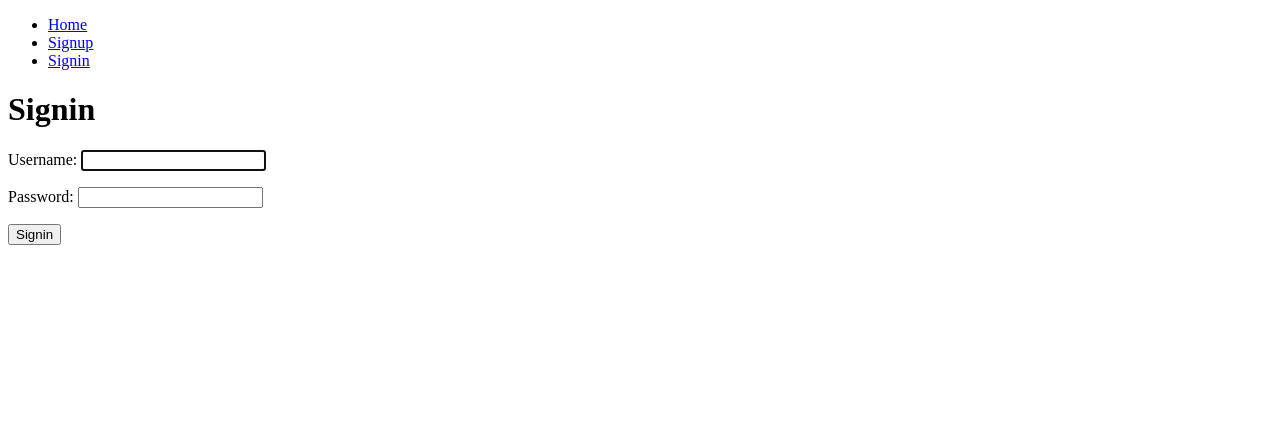
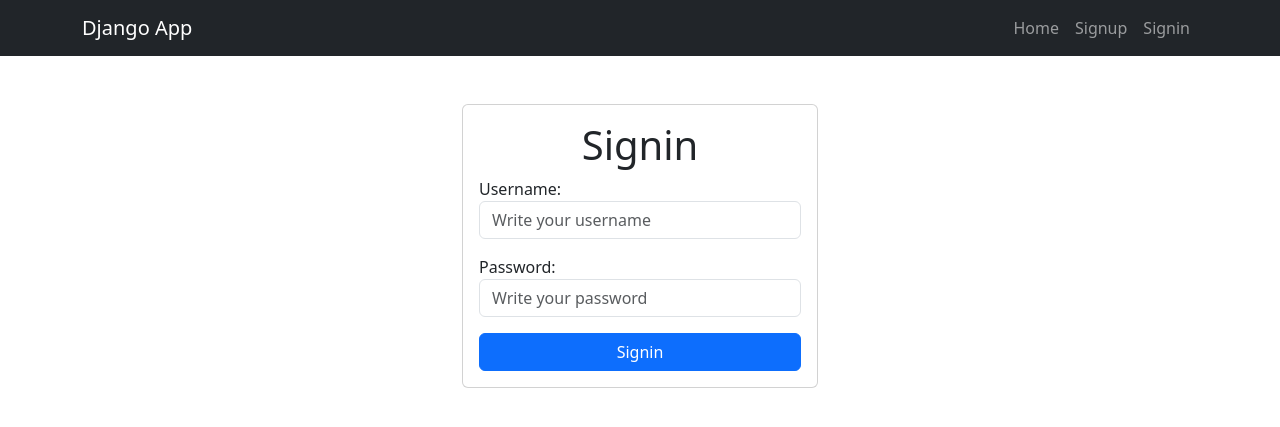
Before and after one commit to julianmaldonadoag/task-app-django, a Django app: page /signin/ in a window 1280 px wide. Shown: the top 427 px of the page. Run offline with Django 4.2, Linux system fonts and the light colour scheme.

Commit message:
Styles added

```diff
--- a/tasks/templates/base.html
+++ b/tasks/templates/base.html
@@ -5,42 +5,52 @@
   <meta http-equiv="X-UA-Compatible" content="IE=edge">
   <meta name="viewport" content="width=device-width, initial-scale=1.0">
   <title>Django CRUD Application</title>
+  <link rel="stylesheet" href="https://cdn.jsdelivr.net/npm/bootstrap@5.3.0-alpha1/dist/css/bootstrap.min.css">
 </head>
 <body>
 
-  <nav>
-    <ul>
-      <li>
-        <a href="/">Home</a>
+  <nav class="navbar navbar-expand-lg bg-dark navbar-dark">
+    <div class="container">
+      <a class="navbar-brand" href="/">Django App</a>
+      <button class="navbar-toggler" type="button" data-bs-toggle="collapse" data-bs-target="#navbarNav" aria-controls="navbarNav" aria-expanded="false" aria-label="Toggle navigation">
+        <span class="navbar-toggler-icon"></span>
+      </button>
+      <div class="collapse navbar-collapse" id="navbarNav">
+        <ul class="navbar-nav ms-auto">
+          <li class="nav-item">
+            <a class="nav-link" href="/">Home</a>
           </li>
 
           {% if user.is_authenticated %}
-      <li>
-        <a href="{% url 'tasks' %}">Tasks</a>
+          <li class="nav-item">
+            <a class="nav-link" href="{% url 'tasks' %}">Tasks</a>
           </li>
-      <li>
-        <a href="{% url 'tasks_completed' %}">Tasks completed</a>
+          <li class="nav-item">
+            <a class="nav-link" href="{% url 'tasks_completed' %}">Tasks completed</a>
           </li>
-      <li>
-        <a href="{% url 'create_task' %}">Create Task</a>
+          <li class="nav-item">
+            <a class="nav-link" href="{% url 'create_task' %}">Create Task</a>
           </li>
-      <li>
-        <a href="{% url 'logout' %}">Logout</a>
+          <li class="nav-item">
+            <a class="nav-link" href="{% url 'logout' %}">Logout</a>
           </li>
           {% else %}
-      <li>
-        <a href="{% url 'signup' %}">Signup</a>
+          <li class="nav-item">
+            <a class="nav-link" href="{% url 'signup' %}">Signup</a>
           </li>
-      <li>
-        <a href="{% url 'signin' %}">Signin</a>
+          <li class="nav-item">
+            <a class="nav-link" href="{% url 'signin' %}">Signin</a>
           </li>
           {% endif %}
-
         </ul>
+      </div>
+    </div>
   </nav>
 
   {% block content %}
   {% endblock %}
 
+  <script src="https://cdn.jsdelivr.net/npm/bootstrap@5.3.0-alpha1/dist/js/bootstrap.bundle.min.js"></script>
+
 </body>
 </html>
--- a/tasks/templates/signin.html
+++ b/tasks/templates/signin.html
@@ -2,16 +2,31 @@
 
 {% block content %}
 
-<h1>Signin</h1>
+<main class="container">
+  <div class="row">
+    <div class="col-md-4 offset-md-4 mt-5">
+      <form method="POST" class="card card-body">
+        <h1 class="text-center">Signin</h1>
+        {{ error }}
+        {% csrf_token %}
 
-{{ error }}
+        <div class="mb-3">
+          <label for="username">Username:</label>
+          <input type="text" name="username" id="username" class="form-control" placeholder="Write your username">
+        </div>
 
-<form method="POST">
-  {% csrf_token %}
-  {{ form.as_p }}
-  <button>
-    Signin
-  </button>
-</form>
+        <div class="mb-3">
+          <label for="password">Password:</label>
+          <input type="password" name="password" id="password" class="form-control" placeholder="Write your password">
+        </div>
+
+        <button class="btn btn-primary">
+          Signin
+        </button>
+      </form>
+
+    </div>
+  </div>
+</main>
 
 {% endblock %}
```
Also changed, not shown: tasks/forms.py (+13 -2 lines), tasks/templates/create_task.html (+16 -9 lines), tasks/templates/home.html (+15 -1 lines), tasks/templates/signup.html (+28 -9 lines), tasks/templates/task_detail.html (+12 -4 lines), tasks/templates/tasks.html (+15 -9 lines). Lines whose indentation alone changed are shown as unchanged.
